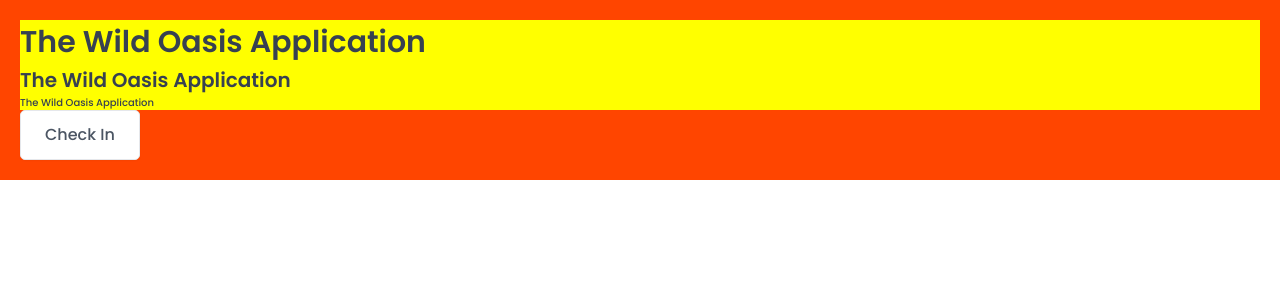
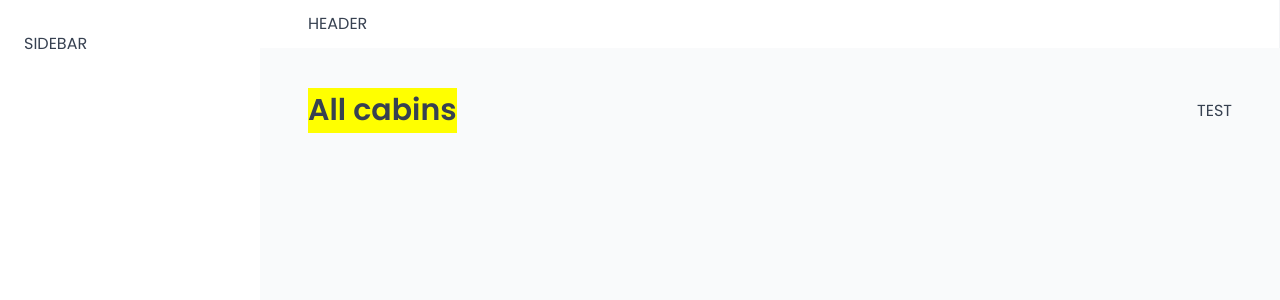
Before and after one commit to anmolgoyal698/the-wild-oasis-react, a React (Vite) app: page /cabins in a window 1280 px wide. Shown: the top 300 px of the page. Built offline with nearby package versions, Linux system fonts and the light colour scheme; a web font is replaced by a local one.

Commit message:
adding routing functionality

```diff
--- a/package.json
+++ b/package.json
@@ -12,6 +12,7 @@
   "dependencies": {
     "react": "^18.3.1",
     "react-dom": "^18.3.1",
+    "react-router-dom": "^6.26.1",
     "styled-components": "^6.1.13"
   },
   "devDependencies": {
--- a/src/App.jsx
+++ b/src/App.jsx
@@ -1,26 +1,35 @@
-import styled from "styled-components";
+import { BrowserRouter, Routes, Route, Navigate } from "react-router-dom";
 import GlobalStyles from "./styles/GlobalStyles";
-import Heading from "./ui/Heading";
-import Button from "./ui/Button";
 
-const StyledApp = styled.main`
-  padding: 20px;
-  background-color: orangered;
-`;
+import Dashboard from "./pages/Dashboard";
+import Bookings from "./pages/Bookings";
+import Cabins from "./pages/Cabins";
+import Users from "./pages/Users";
+import Settings from "./pages/Settings";
+import Account from "./pages/Account";
+import Login from "./pages/Login";
+import PageNotFound from "./pages/PageNotFound";
+import AppLayout from "./ui/AppLayout";
 
 const App = () => {
   return (
     <>
       <GlobalStyles />
-      <StyledApp>
-        <Heading as="h1">The Wild Oasis Application</Heading>
-        <Heading as="h2">The Wild Oasis Application</Heading>
-        <Heading as="h3">The Wild Oasis Application</Heading>
-
-        <Button size="large" variation="secondary">
-          Check In
-        </Button>
-      </StyledApp>
+      <BrowserRouter>
+        <Routes>
+          <Route element={<AppLayout />}>
+            <Route index element={<Navigate replace to="dashboard" />} />
+            <Route path="/dashboard" element={<Dashboard />} />
+            <Route path="/bookings" element={<Bookings />} />
+            <Route path="/cabins" element={<Cabins />} />
+            <Route path="/users" element={<Users />} />
+            <Route path="/settings" element={<Settings />} />
+            <Route path="/account" element={<Account />} />
+          </Route>
+          <Route path="/login" element={<Login />} />
+          <Route path="*" element={<PageNotFound />} />
+        </Routes>
+      </BrowserRouter>
     </>
   );
 };
--- /dev/null
+++ b/src/ui/AppLayout.jsx
@@ -0,0 +1,30 @@
+import { Outlet } from "react-router-dom";
+import Header from "./Header";
+import Sidebar from "./Sidebar";
+import styled from "styled-components";
+
+const StyledAppLayout = styled.div`
+  display: grid;
+  height: 100vh;
+  grid-template-columns: 26rem 1fr;
+  grid-template-rows: auto 1fr;
+`;
+
+const Main = styled.main`
+  background-color: var(--color-grey-50);
+  padding: 4rem 4.8rem 6.4rem;
+`;
+
+const AppLayout = () => {
+  return (
+    <StyledAppLayout>
+      <Header />
+      <Sidebar />
+      <Main>
+        <Outlet />
+      </Main>
+    </StyledAppLayout>
+  );
+};
+
+export default AppLayout;
--- /dev/null
+++ b/src/ui/Header.jsx
@@ -0,0 +1,13 @@
+import styled from "styled-components";
+
+const StyledHeader = styled.header`
+  background-color: var(--color-grey-0);
+  padding: 1.2rem 4.8rem;
+  border-right: 1px solid var(--color-grey-100);
+`;
+
+const Header = () => {
+  return <StyledHeader>HEADER</StyledHeader>;
+};
+
+export default Header;
--- /dev/null
+++ b/src/ui/Sidebar.jsx
@@ -0,0 +1,14 @@
+import styled from "styled-components";
+
+const StyledSidebar = styled.aside`
+  background-color: var(--color-grey-0);
+  padding: 3.2rem 2.4rem;
+  border-right: 1px solid --var(color-grey-100);
+  grid-row: 1/-1;
+`;
+
+const Sidebar = () => {
+  return <StyledSidebar>SIDEBAR</StyledSidebar>;
+};
+
+export default Sidebar;
```
Also changed, not shown: 1 other file (tests, documents, lock files or other folders).
